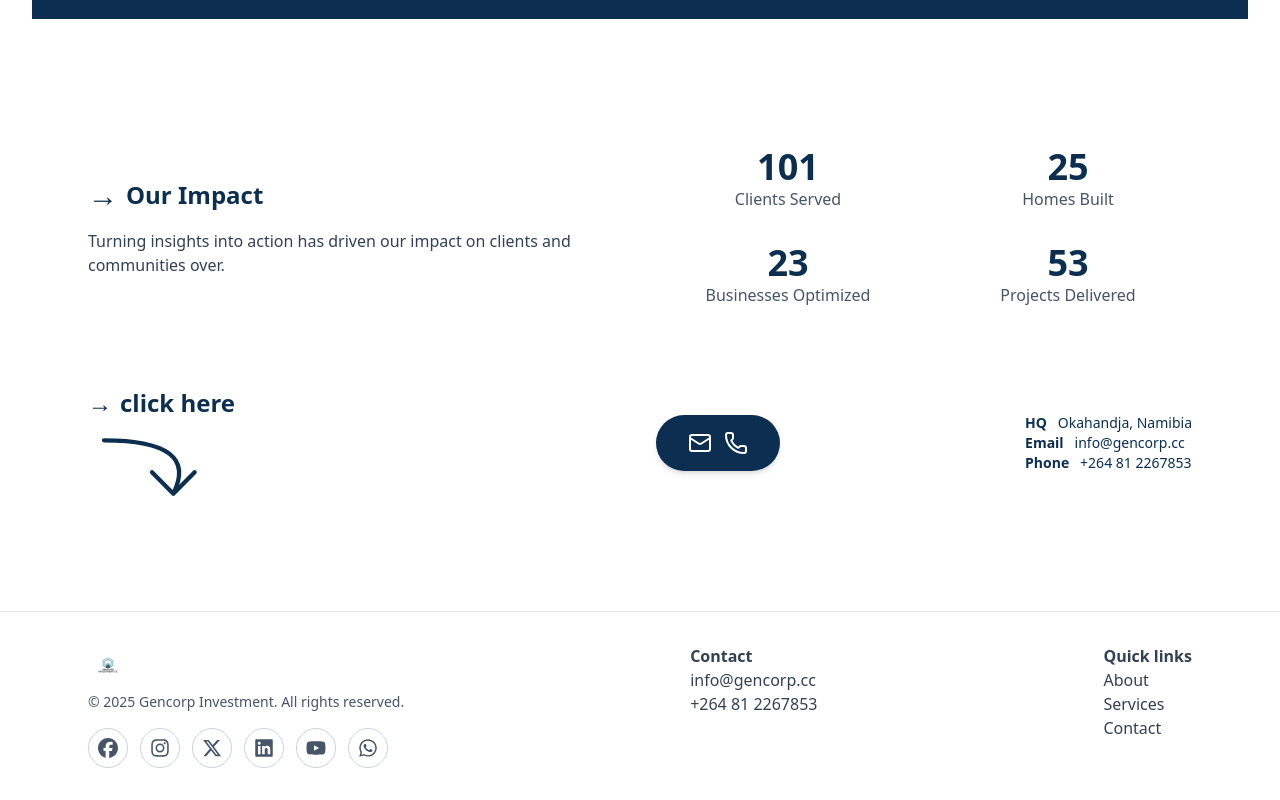
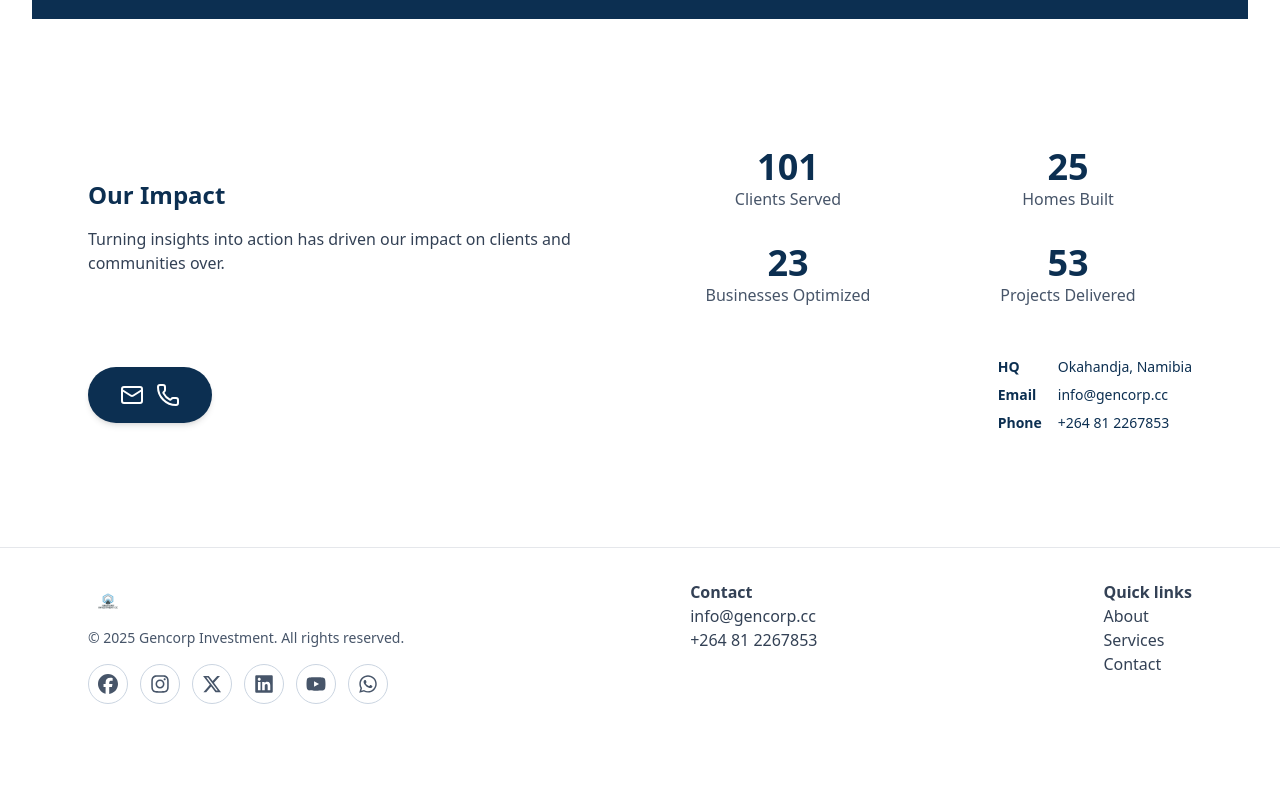
Before and after one commit to manameisrobert11/GenCorp-Frontend, a React (Vite) app: page / in a window 1280 px wide. Shown: the part 2745-3545 px from the top of the page. After the commit the page ends 3481 px from the top, so only its background shows below. Built offline with nearby package versions, Linux system fonts and the light colour scheme.

Commit message:
Update impact.jsx

```diff
--- a/src/components/impact.jsx
+++ b/src/components/impact.jsx
@@ -1,5 +1,5 @@
 import React from "react";
-import { Mail, Phone } from "lucide-react"; // Make sure you ran: npm install lucide-react
+import { Mail, Phone } from "lucide-react"; // npm i lucide-react
 
 export default function Impact({ onContactClick }) {
   return (
@@ -7,9 +7,7 @@ export default function Impact({ onContactClick }) {
       <div className="max-w-6xl mx-auto px-6 grid md:grid-cols-2 gap-12 items-center">
         {/* Left side: Impact text */}
         <div>
-          <h3 className="text-2xl font-bold text-[#0c2f51] mb-4 flex items-center gap-2">
-            <span className="text-3xl">→</span> Our Impact
-          </h3>
+          <h3 className="text-2xl font-bold text-[#0c2f51] mb-4">Our Impact</h3>
           <p className="text-slate-700 dark:text-slate-300">
             Turning insights into action has driven our impact on clients and
             communities over.
@@ -37,34 +35,8 @@ export default function Impact({ onContactClick }) {
         </div>
       </div>
 
-      {/* Click Here Section */}
-      <div className="max-w-6xl mx-auto px-6 mt-20 grid md:grid-cols-2 items-center gap-8">
-        {/* Left side: click here text + arrow */}
-        <div className="text-[#0c2f51] flex flex-col items-start">
-          <div className="flex items-center gap-2 mb-2">
-            <span className="text-2xl">→</span>
-            <span className="text-2xl font-semibold">click here</span>
-          </div>
-          {/* Arrow pointing down-right */}
-          <svg
-            xmlns="http://www.w3.org/2000/svg"
-            fill="none"
-            viewBox="0 0 100 60"
-            className="w-32 h-16 text-[#0c2f51] mt-2"
-          >
-            <path
-              d="M5 5 Q95 5, 70 55 M70 55 L90 35 M70 55 L50 35"
-              stroke="#0c2f51"
-              strokeWidth="4"
-              fill="none"
-              strokeLinecap="round"
-              strokeLinejoin="round"
-            />
-          </svg>
-        </div>
-
-        {/* Right side: contact info + button */}
-        <div className="flex flex-col md:flex-row items-center md:justify-between gap-8">
+      {/* Contact row */}
+      <div className="max-w-6xl mx-auto px-6 mt-12 flex flex-col md:flex-row items-center md:justify-between gap-8">
         <button
           onClick={onContactClick}
           className="flex items-center justify-center bg-[#0c2f51] text-white rounded-full px-8 py-4 shadow-md hover:bg-[#154572] transition-all duration-300"
@@ -73,10 +45,22 @@ export default function Impact({ onContactClick }) {
           <Phone className="w-6 h-6" />
         </button>
 
+        {/* Aligned contact details */}
         <div className="text-[#0c2f51] text-sm">
-            <p><strong>HQ</strong> &nbsp; Okahandja, Namibia</p>
-            <p><strong>Email</strong> &nbsp; info@gencorp.cc</p>
-            <p><strong>Phone</strong> &nbsp; +264 81 2267853</p>
+          <div className="grid grid-cols-[auto,1fr] gap-x-4 gap-y-1 leading-6">
+            <span className="font-semibold">HQ</span>
+            <span>Okahandja, Namibia</span>
+
+            <span className="font-semibold">Email</span>
+            <a
+              href="mailto:info@gencorp.cc"
+              className="underline decoration-transparent hover:decoration-inherit"
+            >
+              info@gencorp.cc
+            </a>
+
+            <span className="font-semibold">Phone</span>
+            <a href="tel:+264812267853">+264 81 2267853</a>
           </div>
         </div>
       </div>
```
Lines whose indentation alone changed are shown as unchanged.
